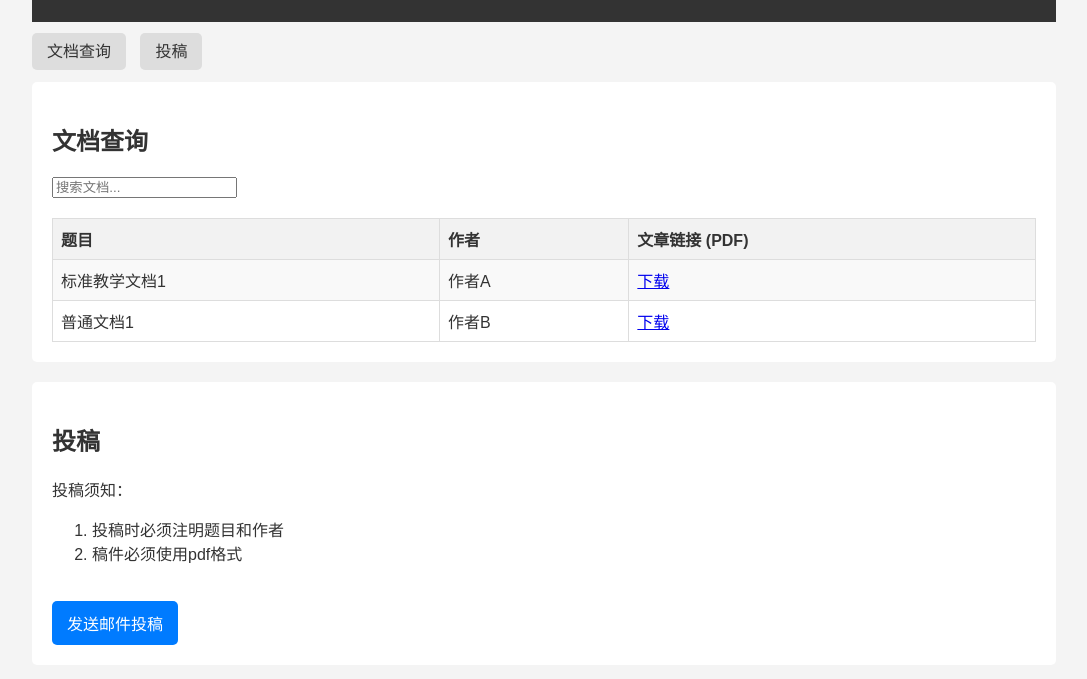
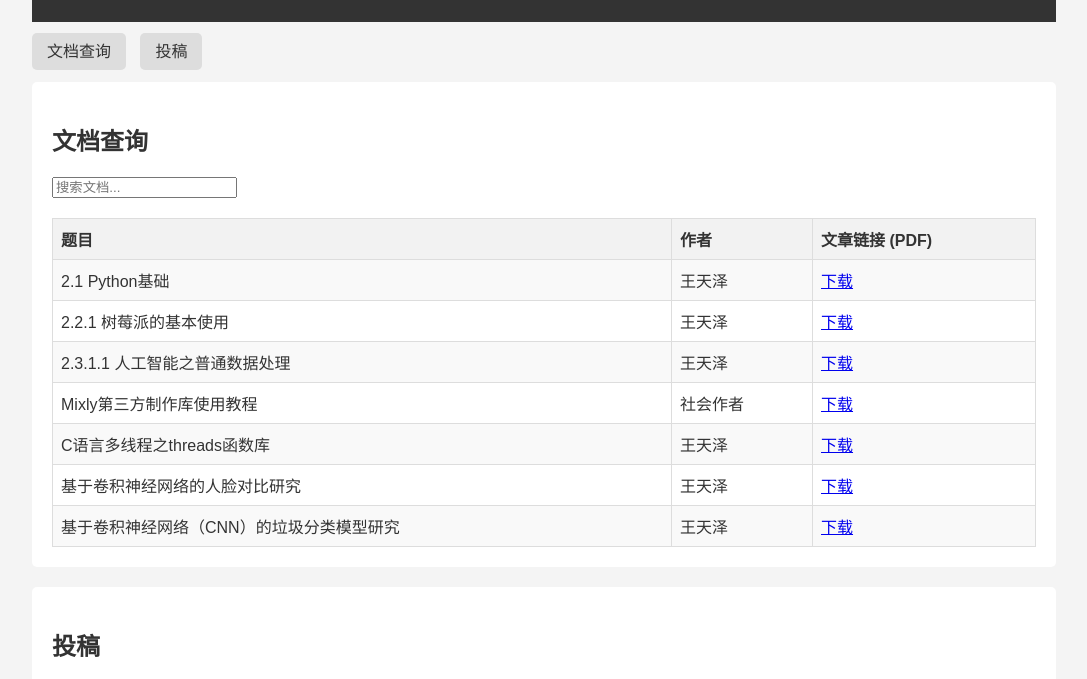
Before and after one commit to WZQ66/qingmiblog, a plain HTML site: page index.html in a window 1280 px wide. Shown: the part 107-786 px from the top of the page, without its empty margins (96-1183 px from the left). Drawn offline with Linux system fonts and the light colour scheme.

Commit message:
新增了7个文档

```diff
--- a/index.html
+++ b/index.html
@@ -107,15 +107,40 @@
             </tr>
             <!-- 标准教学文档表格 -->
             <tr>
-                <td>标准教学文档1</td>
-                <td>作者A</td>
-                <td><a href="path/to/document1.pdf" target="_blank">下载</a></td>
+                <td>2.1 Python基础</td>
+                <td>王天泽</td>
+                <td><a href="pdf/2.1%20Python%20Base.pdf" target="_blank">下载</a></td>
+            </tr>
+            <tr>
+                <td>2.2.1 树莓派的基本使用</td>
+                <td>王天泽</td>
+                <td><a href="pdf/2.2.1%20Using%20method%20of%20Pi.pdf" target="_blank">下载</a></td>
+            </tr>
+            <tr>
+                <td>2.3.1.1 人工智能之普通数据处理</td>
+                <td>王天泽</td>
+                <td><a href="pdf/2.3.1.1%20Common%20Data%20Handle.pdf" target="_blank">下载</a></td>
             </tr>
             <!-- 普通文档表格 -->
             <tr>
-                <td>普通文档1</td>
-                <td>作者B</td>
-                <td><a href="path/to/document2.pdf" target="_blank">下载</a></td>
+                <td>Mixly第三方制作库使用教程</td>
+                <td>社会作者</td>
+                <td><a href="pdf/Mixly%20third-party%20library%20usage%20tutorial.pdf" target="_blank">下载</a></td>
+            </tr>
+            <tr>
+                <td>C语言多线程之threads函数库</td>
+                <td>王天泽</td>
+                <td><a href="pdf/C%20threads%20Lib.pdf" target="_blank">下载</a></td>
+            </tr>
+            <tr>
+                <td>基于卷积神经网络的人脸对比研究</td>
+                <td>王天泽</td>
+                <td><a href="pdf/基于卷积神经网络的人脸对比研究.pdf" target="_blank">下载</a></td>
+            </tr>
+            <tr>
+                <td>基于卷积神经网络（CNN）的垃圾分类模型研究</td>
+                <td>王天泽</td>
+                <td><a href="pdf/基于卷积神经网络（CNN）的垃圾分类模型研究.pdf" target="_blank">下载</a></td>
             </tr>
             <!-- 这里可以添加更多的文档行 -->
         </table>
```
Also changed, not shown: 7 other files.
